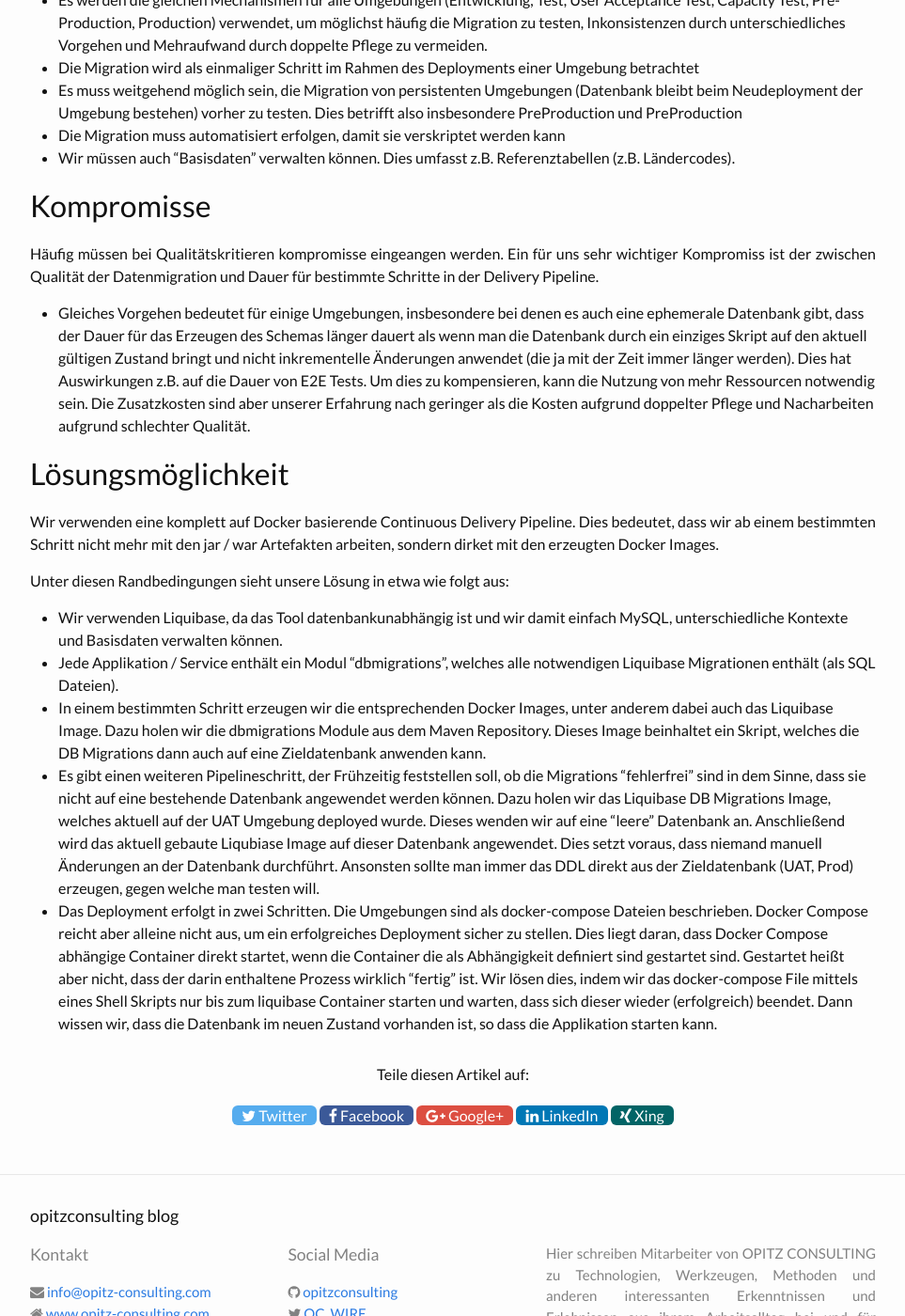
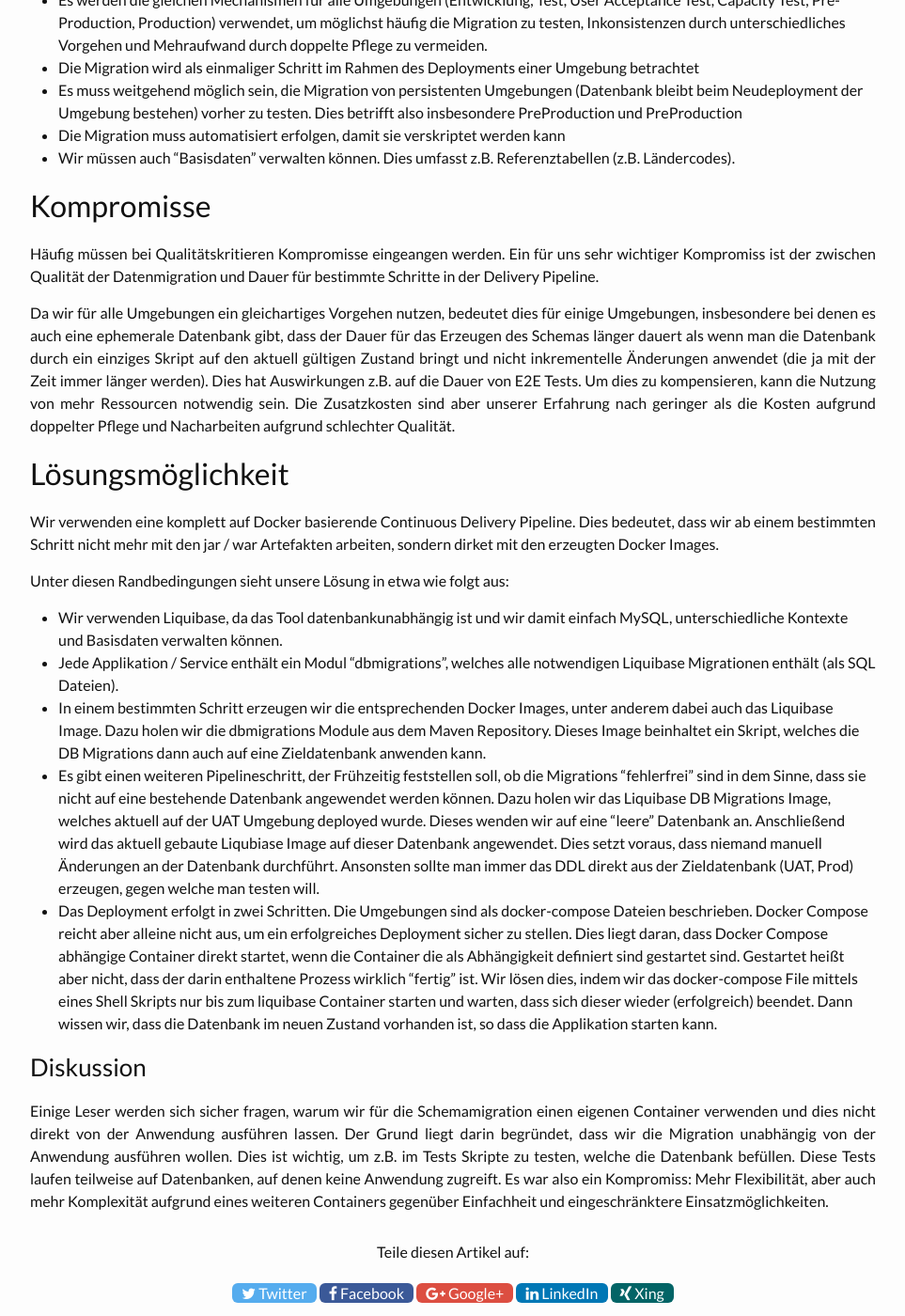
Before and after one commit to opitzconsulting/opitzconsulting.github.io, a Jekyll site: the page built from _posts/2016-08-27-continuous-delivery-databases.md, in a window 1280 px wide and 1400 px high, scrolled down 653 px. Shown: the whole window at 94% size, without its empty margins (158-1121 px from the left). Built offline with Jekyll 4.4.1, drawn with Linux system fonts in a browser that asks for light colours; nearby versions of some CDN libraries; comment, search, counter and statistics services are not loaded.

Commit message:
Small changes

```diff
--- a/_posts/2016-08-27-continuous-delivery-databases.md
+++ b/_posts/2016-08-27-continuous-delivery-databases.md
@@ -31,9 +31,9 @@ Hier einige Anforderungen und Randbedingungen, die für uns wichtig waren, als w
 
 ## Kompromisse
 
-Häufig müssen bei Qualitätskritieren kompromisse eingeangen werden. Ein für uns sehr wichtiger Kompromiss ist der zwischen Qualität der Datenmigration und Dauer für bestimmte Schritte in der Delivery Pipeline.
+Häufig müssen bei Qualitätskritieren Kompromisse eingeangen werden. Ein für uns sehr wichtiger Kompromiss ist der zwischen Qualität der Datenmigration und Dauer für bestimmte Schritte in der Delivery Pipeline.
 
-* Gleiches Vorgehen bedeutet für einige Umgebungen, insbesondere bei denen es auch eine ephemerale Datenbank gibt, dass der Dauer für das Erzeugen des Schemas länger dauert als wenn man die Datenbank durch ein einziges Skript auf den aktuell gültigen Zustand bringt und nicht inkrementelle Änderungen anwendet (die ja mit der Zeit immer länger werden).
+Da wir für alle Umgebungen ein gleichartiges Vorgehen nutzen, bedeutet dies für einige Umgebungen, insbesondere bei denen es auch eine ephemerale Datenbank gibt, dass der Dauer für das Erzeugen des Schemas länger dauert als wenn man die Datenbank durch ein einziges Skript auf den aktuell gültigen Zustand bringt und nicht inkrementelle Änderungen anwendet (die ja mit der Zeit immer länger werden).
 Dies hat Auswirkungen z.B. auf die Dauer von E2E Tests. Um dies zu kompensieren, kann die Nutzung von mehr Ressourcen notwendig sein. Die Zusatzkosten sind aber unserer Erfahrung nach geringer als die Kosten aufgrund doppelter Pflege und
 Nacharbeiten aufgrund schlechter Qualität.
 
@@ -49,3 +49,9 @@ Unter diesen Randbedingungen sieht unsere Lösung in etwa wie folgt aus:
 * In einem bestimmten Schritt erzeugen wir die entsprechenden Docker Images, unter anderem dabei auch das Liquibase Image. Dazu holen wir die dbmigrations Module aus dem Maven Repository. Dieses Image beinhaltet ein Skript, welches die DB Migrations dann auch auf eine Zieldatenbank anwenden kann.
 * Es gibt einen weiteren Pipelineschritt, der Frühzeitig feststellen soll, ob die Migrations "fehlerfrei" sind in dem Sinne, dass sie nicht auf eine bestehende Datenbank angewendet werden können. Dazu holen wir das Liquibase DB Migrations Image, welches aktuell auf der UAT Umgebung deployed wurde. Dieses wenden wir auf eine "leere" Datenbank an. Anschließend wird das aktuell gebaute Liqubiase Image auf dieser Datenbank angewendet. Dies setzt voraus, dass niemand manuell Änderungen an der Datenbank durchführt. Ansonsten sollte man immer das DDL direkt aus der Zieldatenbank (UAT, Prod) erzeugen, gegen welche man testen will.
 * Das Deployment erfolgt in zwei Schritten. Die Umgebungen sind als docker-compose Dateien beschrieben. Docker Compose reicht aber alleine nicht aus, um ein erfolgreiches Deployment sicher zu stellen. Dies liegt daran, dass Docker Compose abhängige Container direkt startet, wenn die Container die als Abhängigkeit definiert sind gestartet sind. Gestartet heißt aber nicht, dass der darin enthaltene Prozess wirklich "fertig" ist. Wir lösen dies, indem wir das docker-compose File mittels eines Shell Skripts nur bis zum liquibase Container starten und warten, dass sich dieser wieder (erfolgreich) beendet. Dann wissen wir, dass die Datenbank im neuen Zustand vorhanden ist, so dass die Applikation starten kann.
+
+### Diskussion
+Einige Leser werden sich sicher fragen, warum wir für die Schemamigration einen eigenen Container verwenden und dies nicht direkt von der Anwendung ausführen lassen.
+Der Grund liegt darin begründet, dass wir die Migration unabhängig von der Anwendung ausführen wollen.
+Dies ist wichtig, um z.B. im Tests Skripte zu testen, welche die Datenbank befüllen. Diese Tests laufen teilweise auf Datenbanken, auf denen keine Anwendung zugreift.
+Es war also ein Kompromiss: Mehr Flexibilität, aber auch mehr Komplexität aufgrund eines weiteren Containers gegenüber Einfachheit und eingeschränktere Einsatzmöglichkeiten.
```
